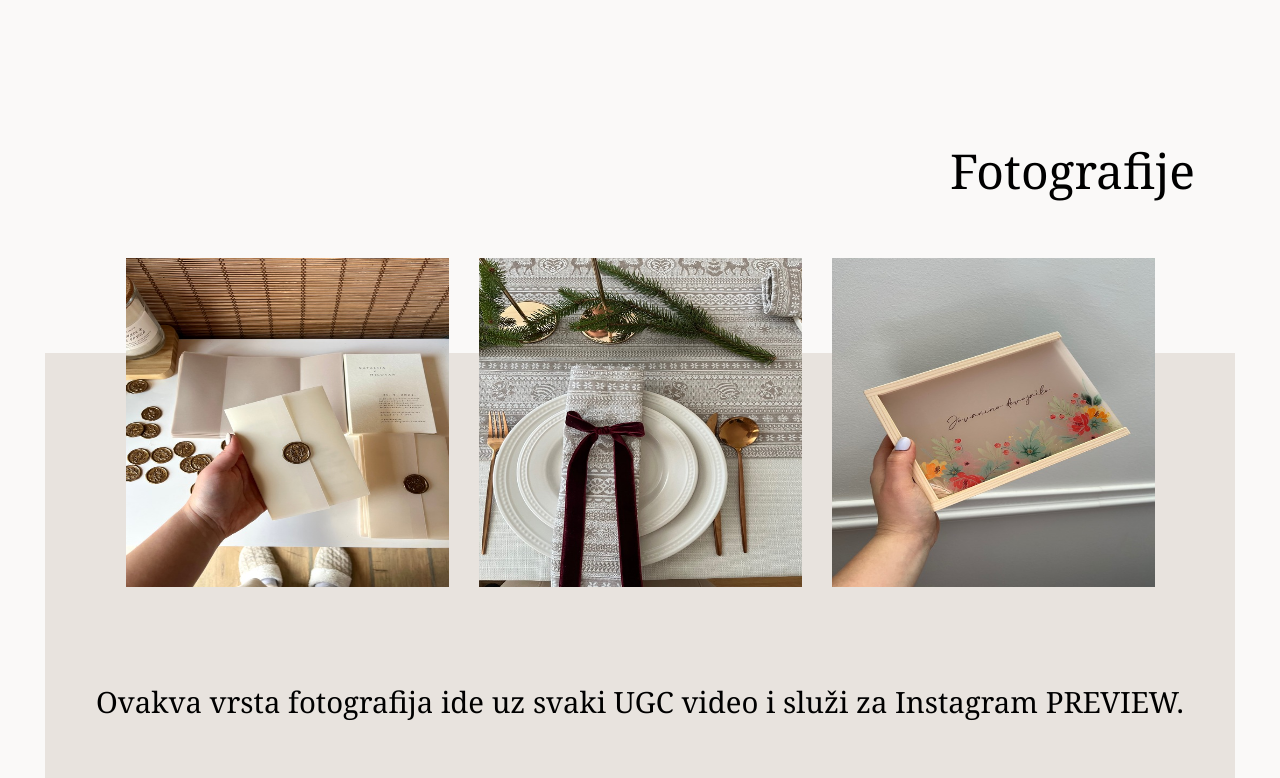
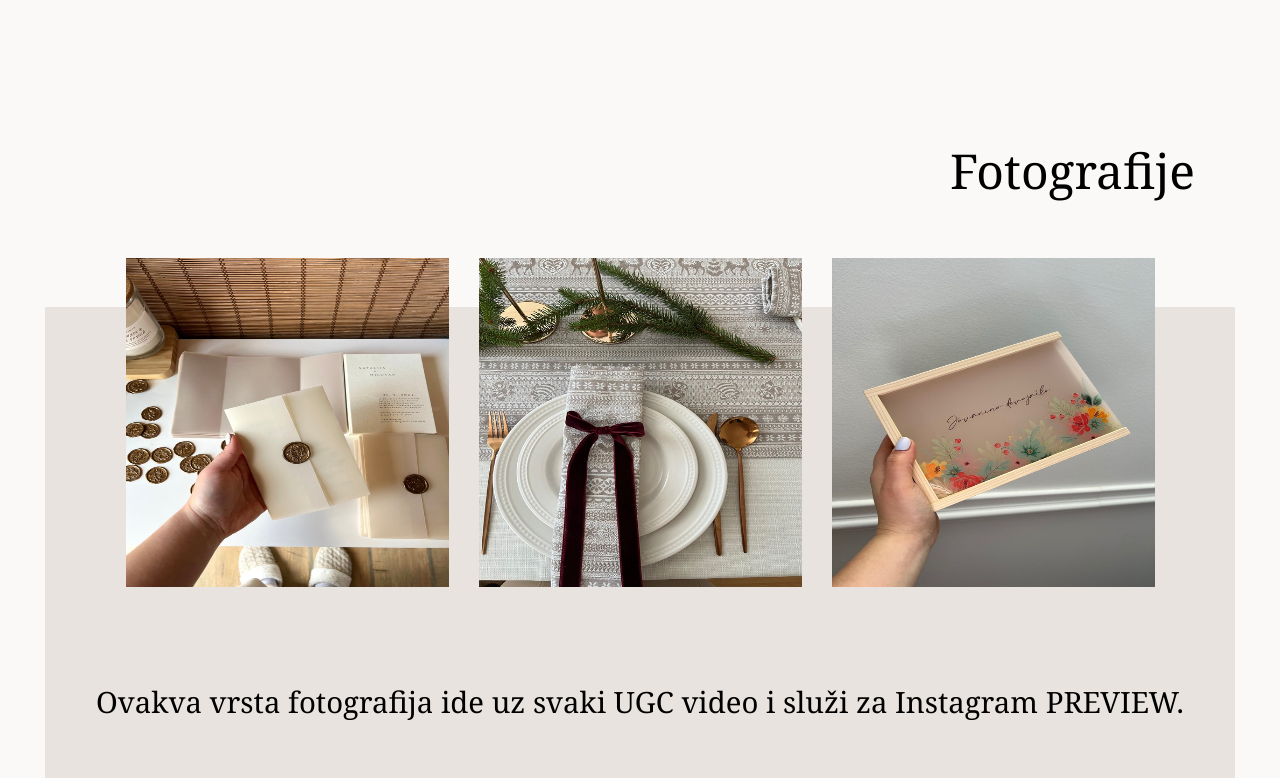
Before and after one commit to djluka/isidora-veris, a plain HTML site: page index.html in a window 1280 px wide. Shown: the part 3922-4700 px from the top of the page. Drawn offline with Linux system fonts and the light colour scheme.

Commit message:
responsive fix

```diff
--- a/fotografije.css
+++ b/fotografije.css
@@ -1,29 +1,35 @@
- .fotografije{
+.fotografije{
     margin-top: 100px;
+    position: relative;
+
 }
 .fotografije  p.fotografije-header{
     text-align: end;
     font-size: 3em;
     padding: 40px;
 }
-
 .fotografije .shadow{
     background-color: #e8e3de;
-    max-width: 1200px;
-    height:950px;
-    position:relative;
-    top: 110px;
+    height: calc(1000px - 100px);
 
+    width: 100%;
+
+
+    position: absolute;
+    left: 50%;
+    top: 40%;
+    transform: translate(-50%, -40%);
 }
-
 .fotografije .img-box{
     display: flex;
     flex-direction: column;
     justify-content: center;
     align-items: center;
+    max-width: 1200px;
     position: relative;
-    bottom: 950px;
+
 }
+
 .fotografije .img-holder{
     display: flex;
     justify-content:space-around;
--- a/o-meni.css
+++ b/o-meni.css
@@ -1,6 +1,7 @@
 .o-meni{
-    position: relative;
-    bottom:850px ;
+    /* position: relative;
+    bottom:850px ; */
+    margin-top: 500px;
 
 }
 
@@ -9,7 +10,6 @@ p.o-meni-header{
     font-size: 4em;
 }
 .o-meni .o-meni-content{
-    position: relative;
     width: 100%;
     background-color: #e8e3de;
 }
```
Also changed, not shown: index.html (+1 -0 lines).
